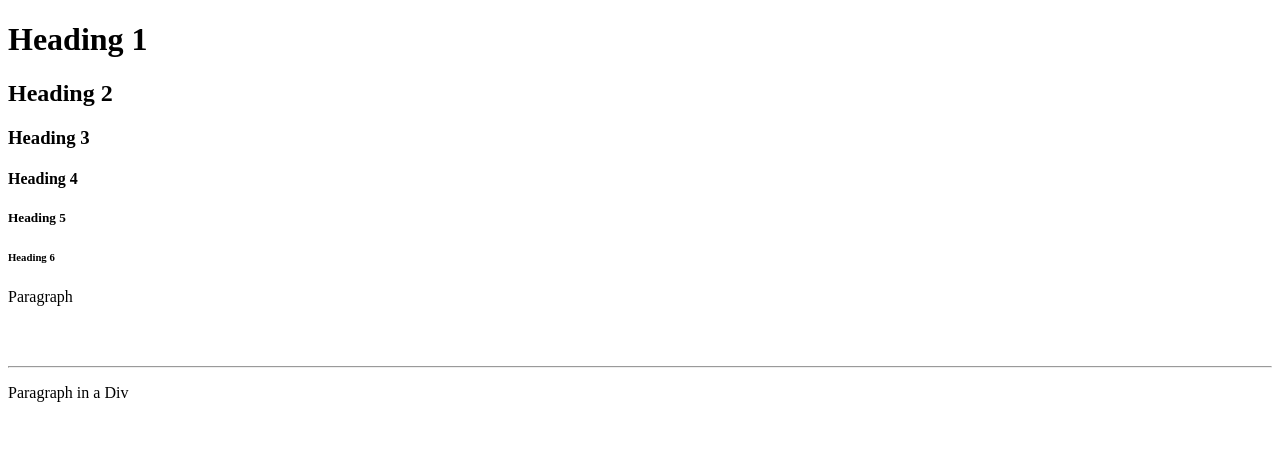
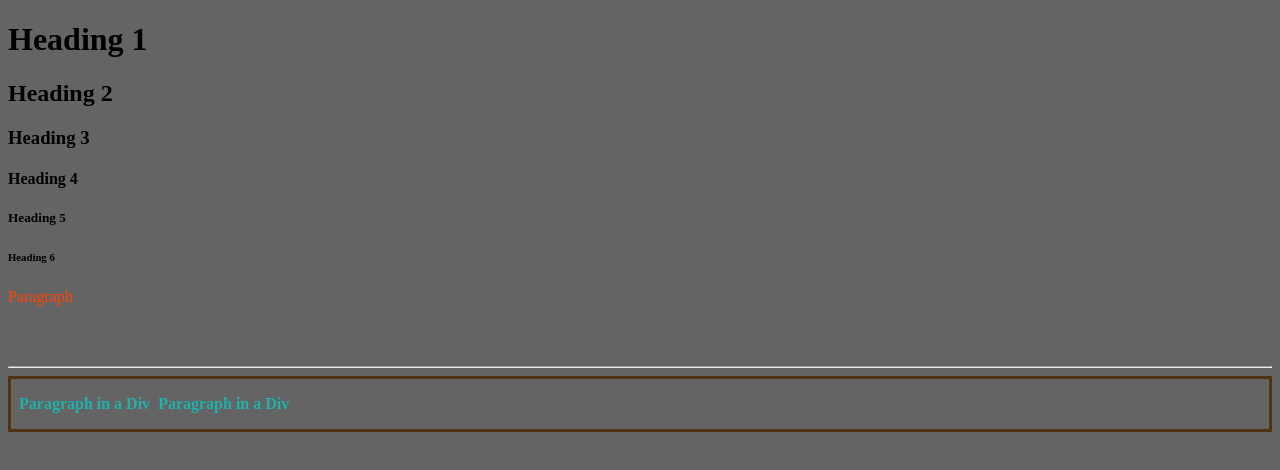
Before and after one commit to Vector26/webSessions, a plain HTML site: page Day 2 CSS/index.html in a window 1280 px wide. Drawn offline with Linux system fonts and the light colour scheme.

Commit message:
initial commit

```diff
--- /dev/null
+++ b/Day 2 CSS/Styles/index.css
@@ -0,0 +1,13 @@
+html{
+    font-family: TW Cen MT;
+}
+
+#pNotInDiv{
+    color:orangered;
+}
+
+.pInDiv{
+    color:lightseagreen;
+    font-weight: bold;
+    margin-left: 0.5em;
+}
--- a/Day 2 CSS/index.html
+++ b/Day 2 CSS/index.html
@@ -2,23 +2,34 @@
 <html>
     <head>
         <title>
-        Html Example
+        Html &amp; Css Example
         </title>
         <link rel="icon" href="icons/portfolio.png">
+<!--   EXTERNAL CSS FILE     -->
+        <link rel="stylesheet" href="Styles/index.css">
     </head>
     <body>
+<!--   INLINE CSS     -->
+        <style>
+            html{
+                background-color: rgb(100,100,100) /* or simply dark grey */;
+            }
+        </style>
+<!--   INLINE CSS ENDS     -->
         <h1>Heading 1</h1>
         <h2>Heading 2</h2>
         <h3>Heading 3</h3>
         <h4>Heading 4</h4>
         <h5>Heading 5</h5>
         <h6>Heading 6</h6>
-        <p>Paragraph</p>
+        <p id="pNotInDiv">Paragraph</p>
         <br>
         <br>
         <hr>
-        <div border="2">
-            <p>Paragraph in a Div</p>
+<!--    IN ELEMENT CSS    -->
+        <div style="border:rgb(80,50,20) solid 3px; display: flex;flex-wrap: wrap;">
+            <p class="pInDiv">Paragraph in a Div</p>
+            <p class="pInDiv">Paragraph in a Div</p>
         </div>
     </body>
 </html>
```
